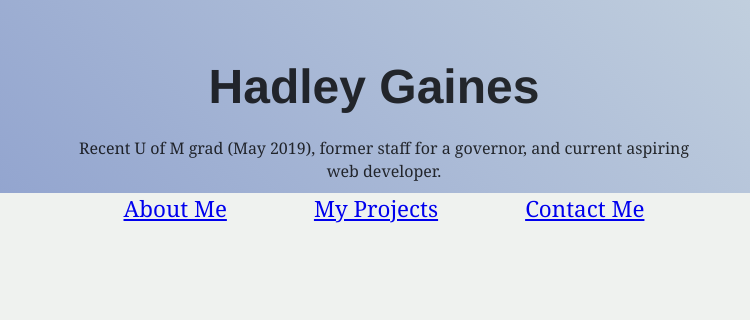
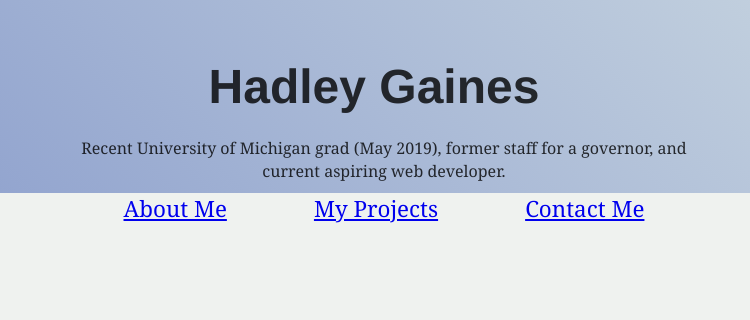
Before and after one commit to gainhad/portfolio, a Gatsby site: page / in a window 1280 px wide. Shown: the part 207-527 px from the top of the page, 0-750 px from the left. Built offline with nearby package versions, Linux system fonts and the light colour scheme; Gatsby itself is replaced by a stand-in of ours; some packages are replaced by stand-ins of ours.

Commit message:
Use full university name

```diff
--- a/src/pages/index.js
+++ b/src/pages/index.js
@@ -15,8 +15,8 @@ const IndexPage = ({ data }) => {
       <div className={styles.index}>
         <h1 className={styles.name}>Hadley Gaines</h1>
         <p className={styles.tagLine}>
-          Recent U of M grad (May 2019), former staff for a governor, and
-          current aspiring web developer.
+          Recent University of Michigan grad (May 2019), former staff for a
+          governor, and current aspiring web developer.
         </p>
         <Img
           fluid={data.file.childImageSharp.fluid}
```
